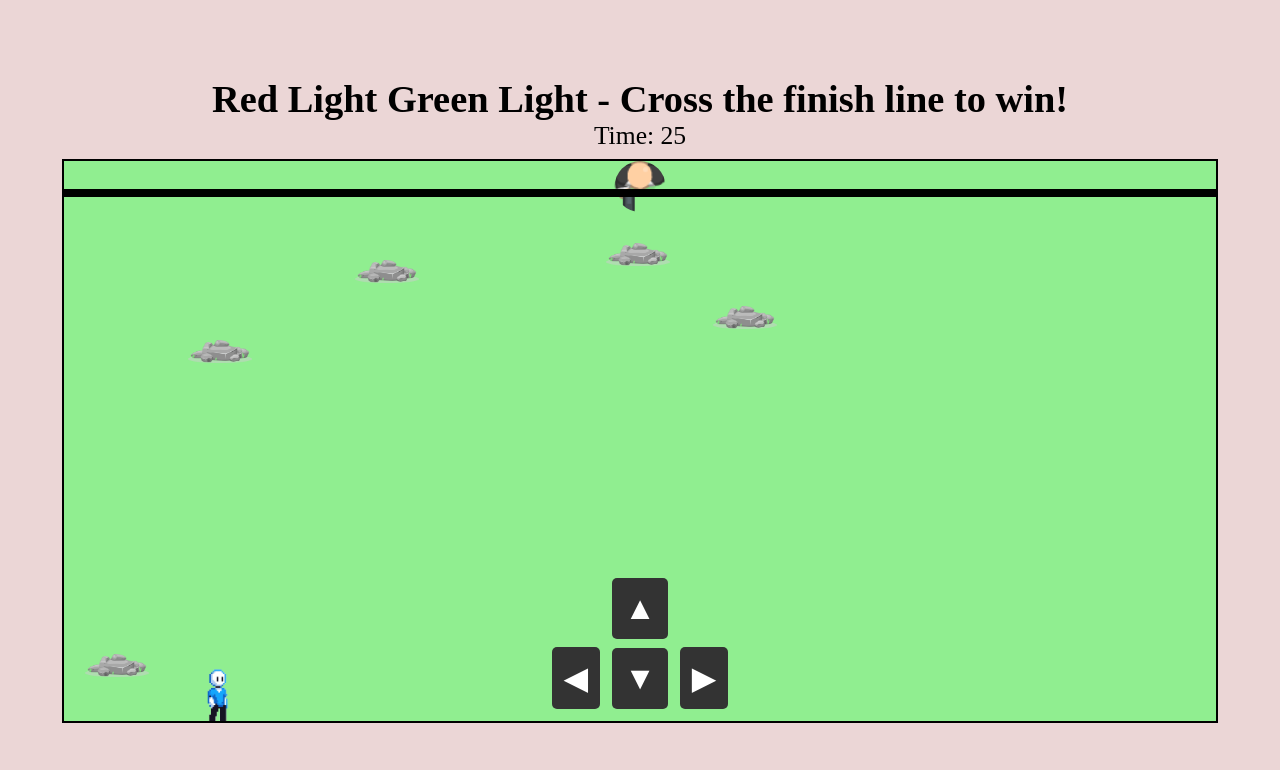
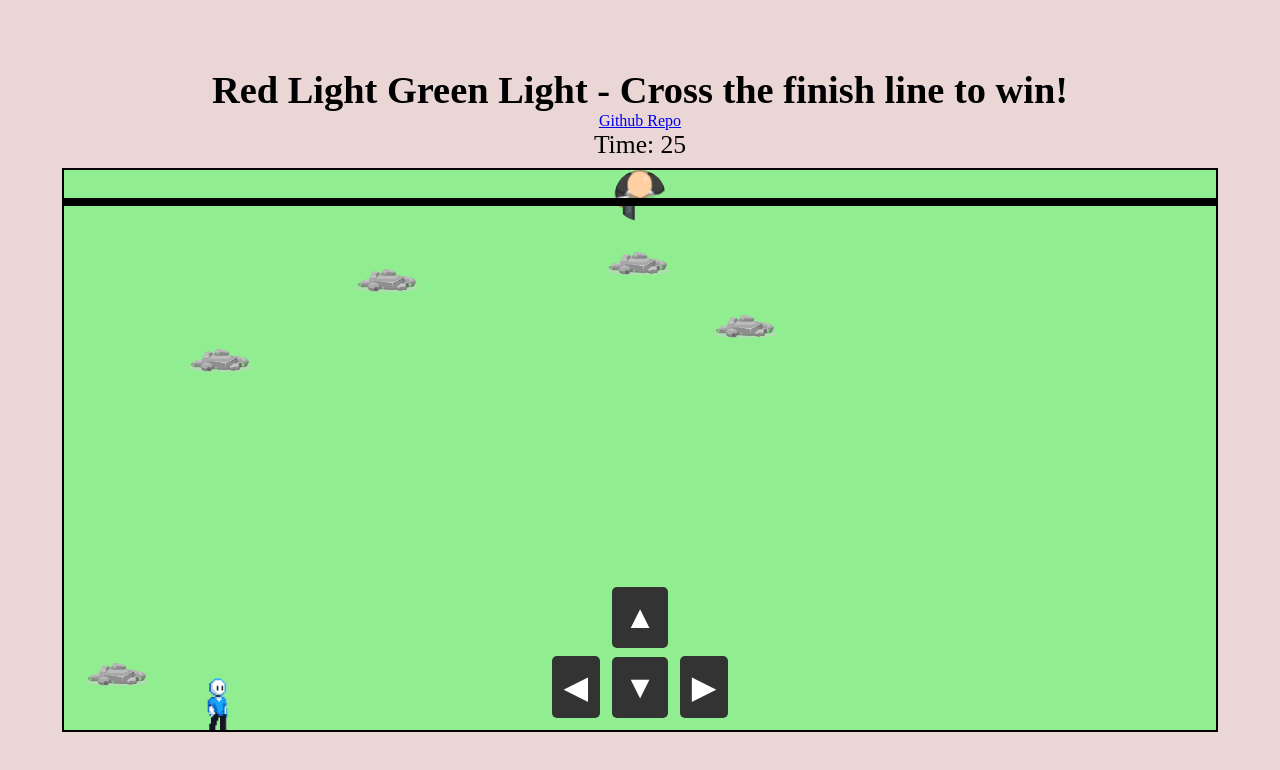
Before and after one commit to XieDude/fac-application-game, a plain HTML site: page index.html in a window 1280 px wide. Drawn offline with Linux system fonts and the light colour scheme.

```diff
--- a/index.html
+++ b/index.html
@@ -11,7 +11,10 @@
     <div id="game">
       <div id="status">
         <h1>Red Light Green Light - Cross the finish line to win!</h1>
-
+        <a href="https://github.com/XieDude/fac-application-game"
+          >Github Repo</a
+        >
+        <br />
         <span id="timer">Time: 30</span>
       </div>
       <div id="game-board">
```
